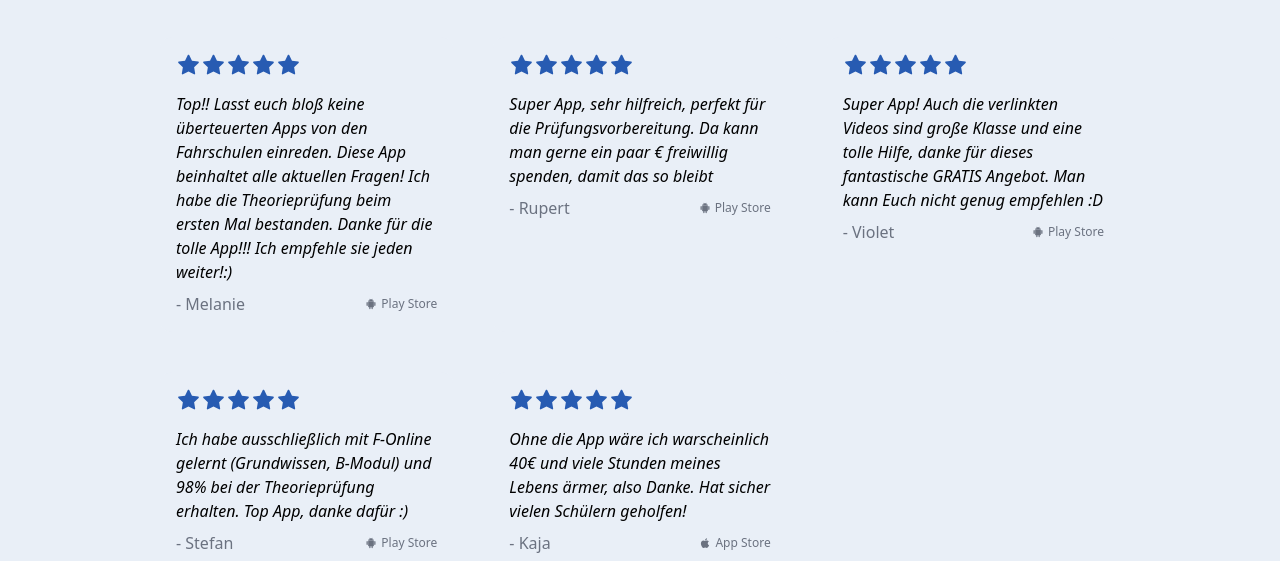
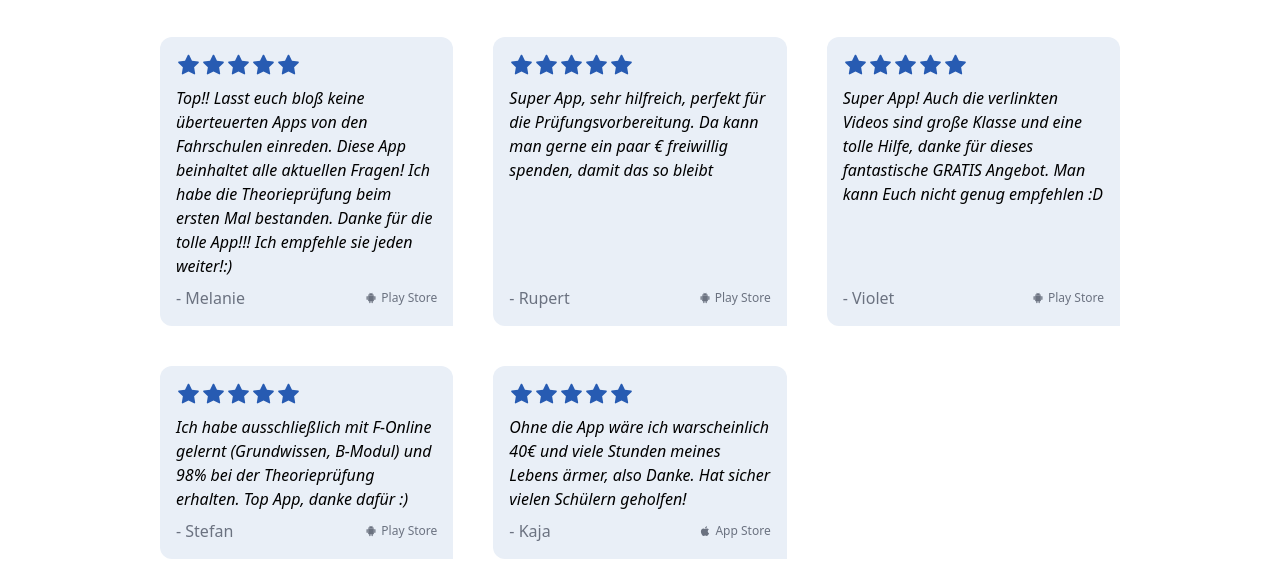
Before and after one commit to f-online/web_static, a Gatsby site: page /reviews in a window 1280 px wide. Shown: the part 273-834 px from the top of the page. Built offline with nearby package versions, Linux system fonts and the light colour scheme; Gatsby itself is replaced by a stand-in of ours.

Commit message:
Adapt reviews styles

```diff
--- a/src/components/Reviews.js
+++ b/src/components/Reviews.js
@@ -52,12 +52,15 @@ export default function Reviews({ className, limit }) {
       />
       <div className="grid grid-cols-1 md:grid-cols-2 lg:grid-cols-3 gap-10">
         {reviews.map((review) => (
-          <div className="bg-fonline-50 rounded-l-xl rounded-t-xl p-4">
+          <div className="flex flex-col justify-between bg-fonline-50 rounded-l-xl rounded-t-xl p-4">
             <Stars value={review.rating} />
-            <div className="my-2 italic">{review.content}</div>
-            <div className="flex place-content-between text-gray-500">
-              <div>{`- ${review.username}`}</div>
-              <div className="text-xs inline-flex items-center ml-2 ">
+            <div className="mt-2 mb-auto italic">{review.content}</div>
+            <div className="flex justify-between mt-2 text-gray-500">
+              <div>
+                {`- ${review.username}`}
+              </div>
+
+              <div className="text-xs inline-flex items-center ml-2">
                 {review.platform === 'iOS'
                 && (
                 <>
--- a/src/pages/reviews.js
+++ b/src/pages/reviews.js
@@ -4,7 +4,7 @@ import Reviews from '../components/Reviews';
 export default function ReviewsPage() {
   return (
     <>
-      <Reviews className="bg-fonline-50" />
+      <Reviews />
     </>
   );
 }
```
